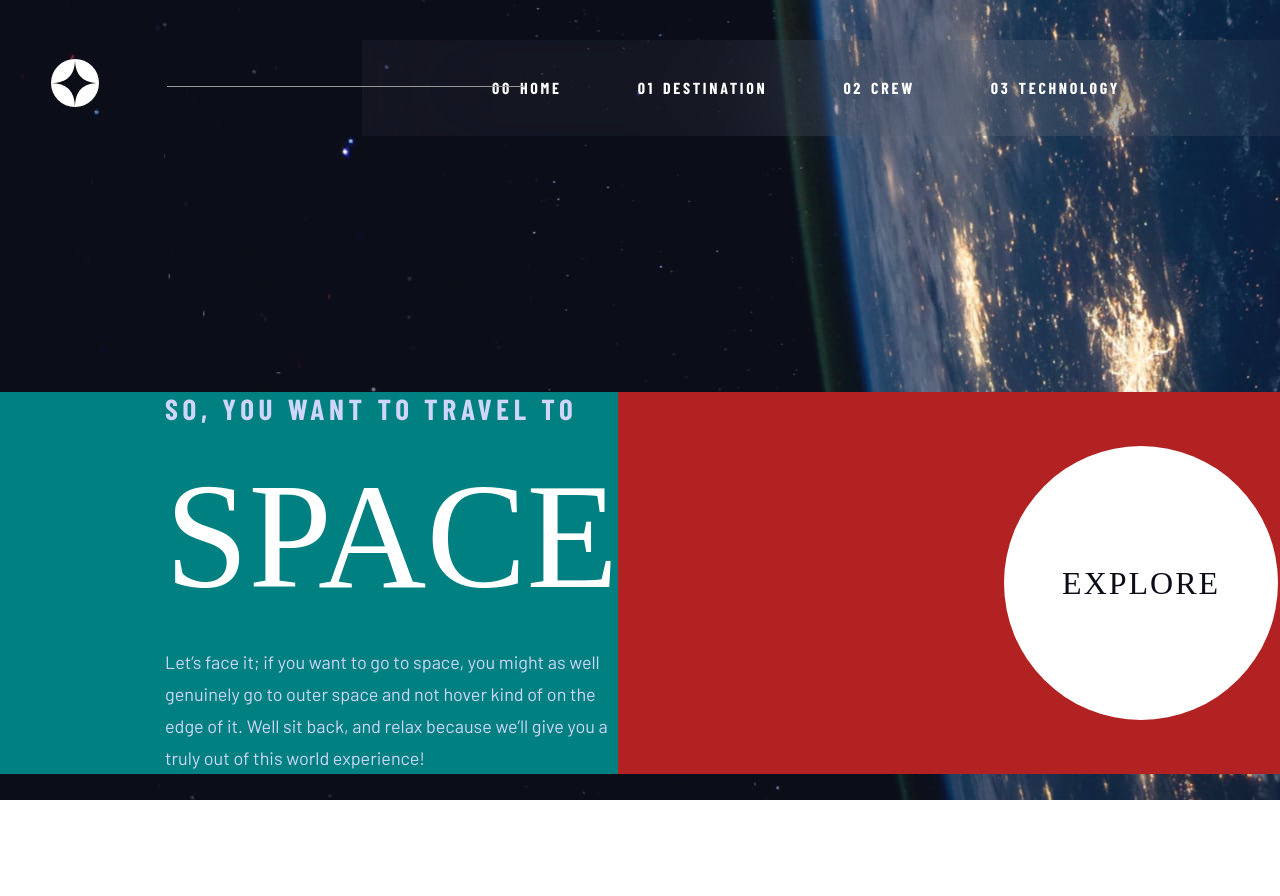
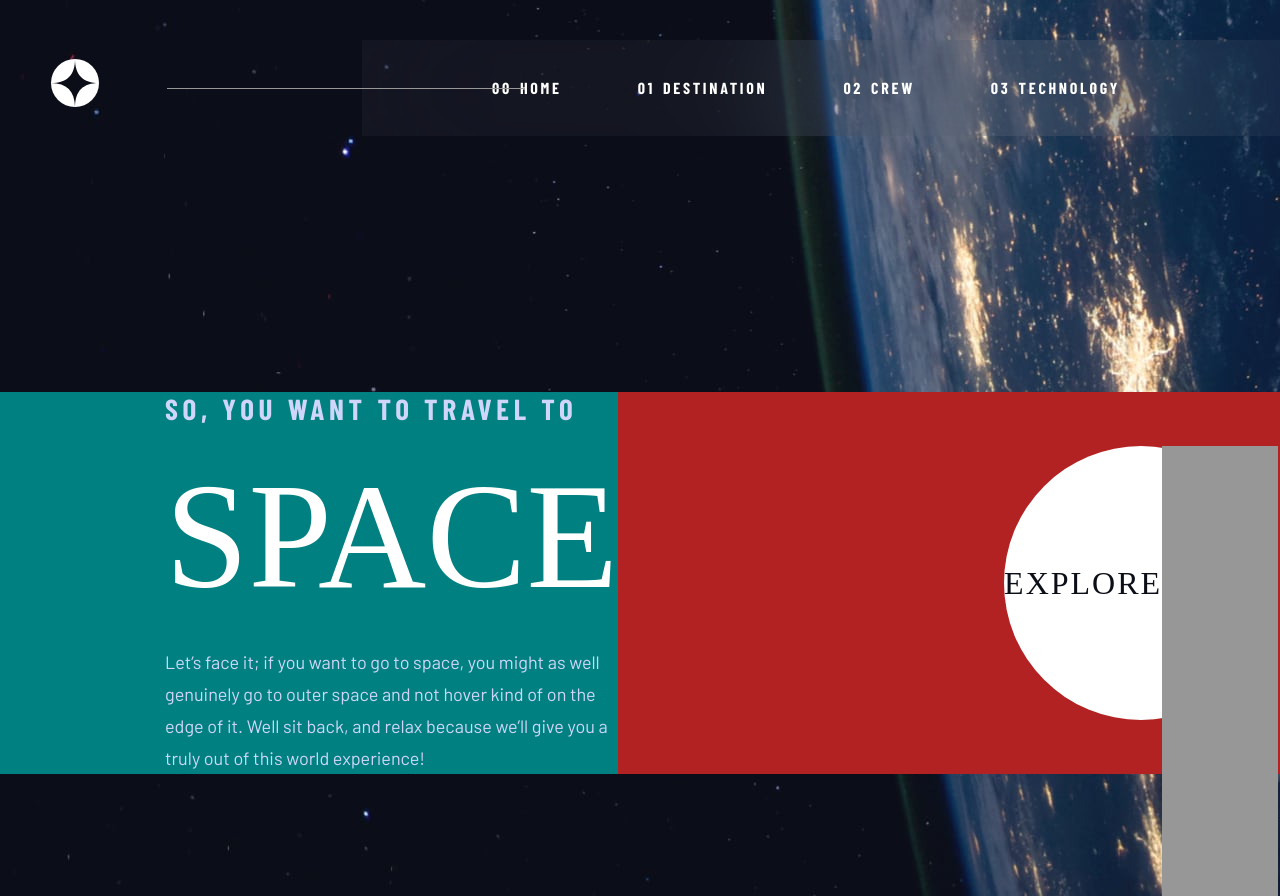
Before and after one commit to Tilda16/Challenge-Up-In-Space, a plain HTML site: page index.html in a window 1280 px wide. Shown: the top 896 px of the page. Before the commit the page ends 800 px from the top, so only its background shows below. Drawn offline with nearby package versions, Linux system fonts and the light colour scheme; a web font is replaced by a local one.

Commit message:
moved the explore active button into the button div

```diff
--- a/index.html
+++ b/index.html
@@ -56,9 +56,8 @@
     <div class="Explore-here colum">
       <div class="Explore__circle-button">
         <span class="Explore-text uppercase">Explore</span>
-
+        <div class="Explore__active-button"></div>
       </div>
-      <div class="Explore__active-button"></div>
 
     </div>
 
--- a/style.css
+++ b/style.css
@@ -27,13 +27,13 @@ body {
 }
 
 .rule {
-  top: 78px;
+  top: 40px;
   left: 167px;
   color: #979797;
   border-style: none;
   width: 28%;
   border-top-style: solid;
-  position: fixed;
+  position: absolute;
   z-index: 1;
 }
 
@@ -163,11 +163,12 @@ Explore Ad section
 }
 
 .Explore__circle-button {
-  position: relative;
+  display: flex;
   width: 274px;
   height: 274px;
   background-color: #FFFFFF;
   border-radius: 137px;
+  z-index: 1;
 }
 
 .Explore-text {
@@ -184,6 +185,12 @@ Explore Ad section
   padding-top: 119px;
 }
 
+.Explore__active-button {
+  width: 450px;
+  height: 450px;
+  background-color: #979797;
+  display: inline-block;
+}
  /* text styles */
 
 
```
